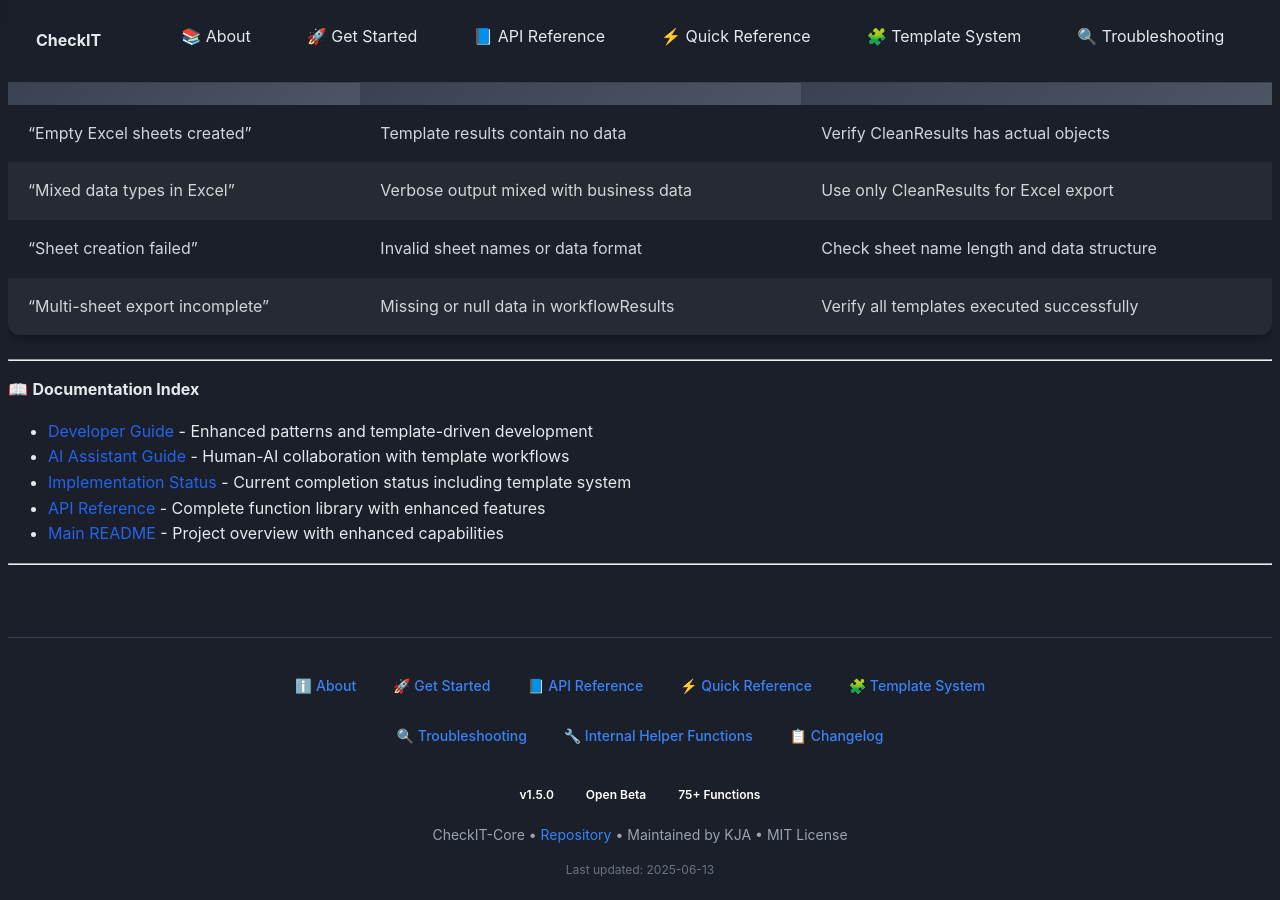
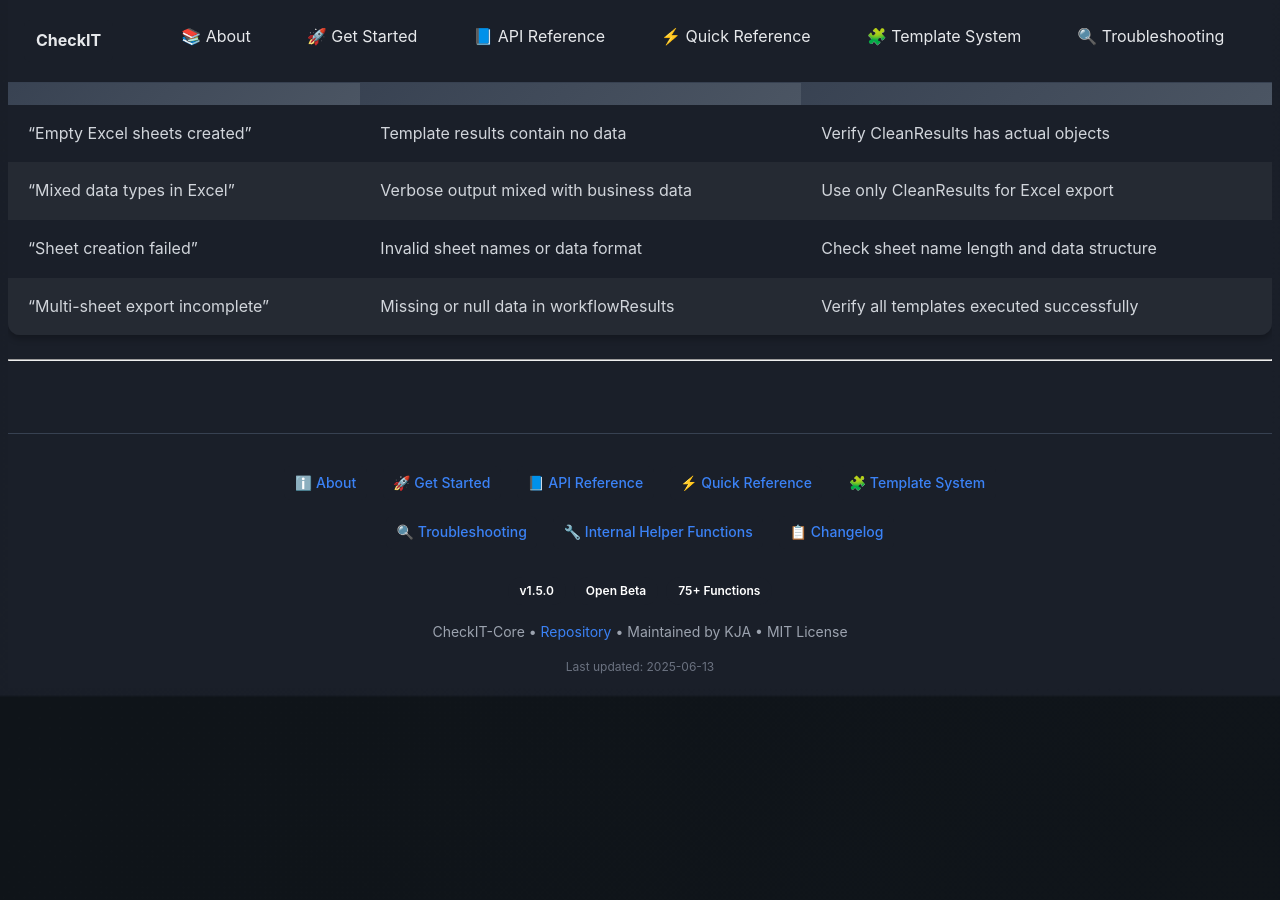
Before and after one commit to nyantoasty/CheckIT-Documentation, a Jekyll site: the page built from docs/troubleshooting.md, in a window 1280 px wide and 900 px high, scrolled down 20906 px. Built offline with Jekyll 4.4.1, drawn with Linux system fonts in a browser that asks for light colours; after the commit the page ends 21602 px from its top, so only the background shows below that.

```diff
--- a/docs/troubleshooting.md
+++ b/docs/troubleshooting.md
@@ -745,12 +745,3 @@
 | "Multi-sheet export incomplete" | Missing or null data in workflowResults | Verify all templates executed successfully |
 
 ---
-
-📖 **Documentation Index**
-- [Developer Guide](developer-guide.md) - Enhanced patterns and template-driven development
-- [AI Assistant Guide](assistance-guide.md) - Human-AI collaboration with template workflows
-- [Implementation Status](implementation-status.md) - Current completion status including template system
-- [API Reference](api-reference.md) - Complete function library with enhanced features
-- [Main README](../README.md) - Project overview with enhanced capabilities
-
----
```
Also changed, not shown: docs/README.md (+1 -3 lines), docs/quick-reference.md (+0 -10 lines), docs/templateInfo.md (+0 -2 lines).
